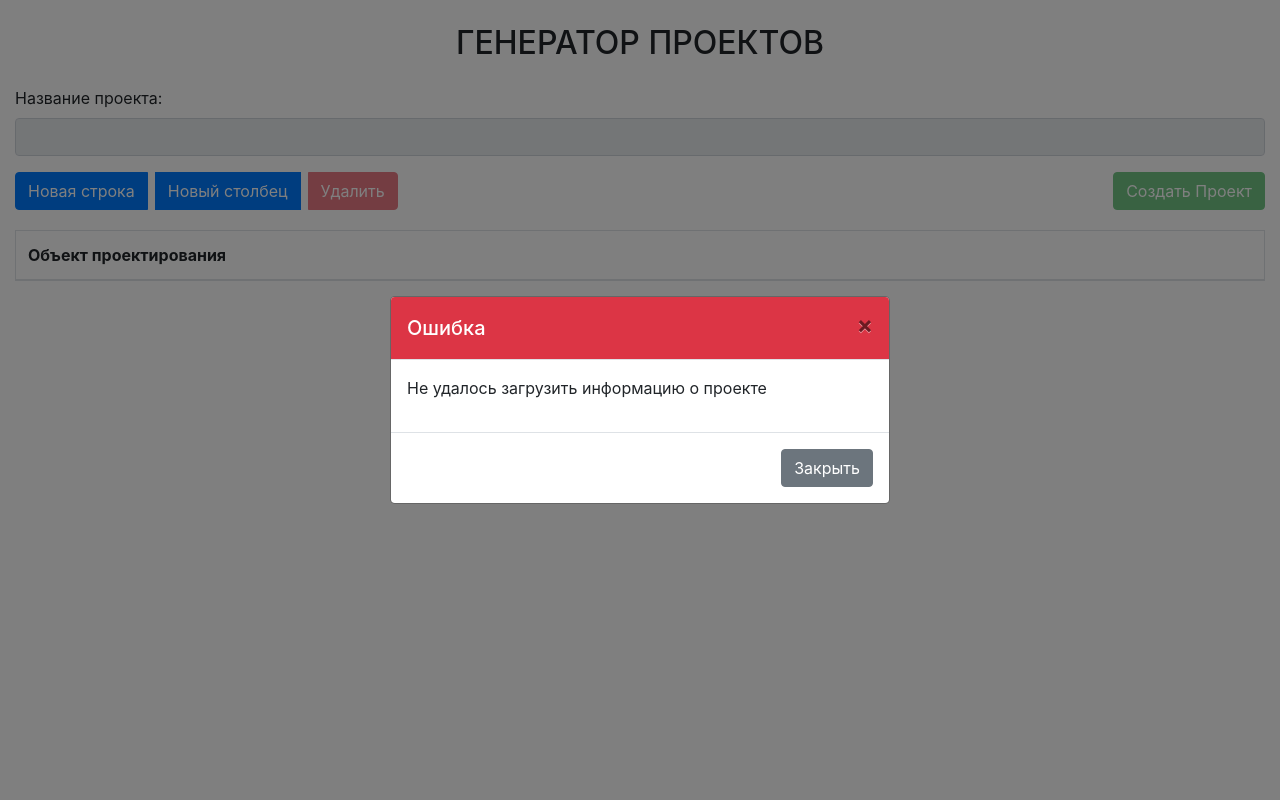
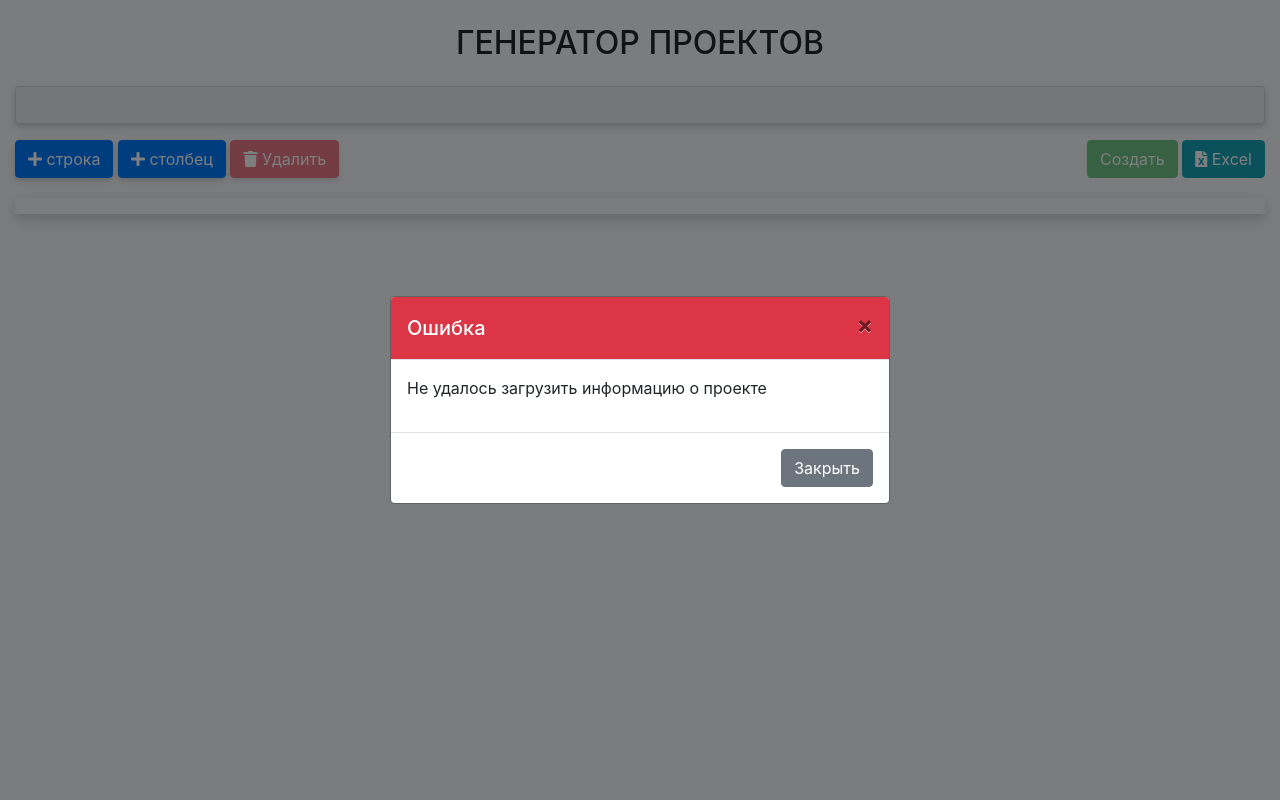
Before and after one commit to Idja88/vitro-project-generator, a Flask app: template templates/index.html in a window 1280 px wide. Run offline with Flask 3, Linux system fonts and the light colour scheme; the template is opened without the code that fills it: most values are stand-ins (such as "Sample title", 1, 10 or a date in 2020); lists and menus that the app fills with data are empty; some libraries are stand-ins or nearby versions.

Commit message:
UI changes

```diff
--- a/static/style.css
+++ b/static/style.css
@@ -1,6 +1,16 @@
+body {
+    background-color: #F6F8FC;
+}
+
 /* Основные стили таблицы */
 .table-responsive {
     margin-top: 20px;
+    box-shadow: 0 4px 8px 0 rgba(0, 0, 0, 0.1), 0 6px 20px 0 rgba(0, 0, 0, 0.1); /* Добавлена тень */
+}
+
+/* Стили для кнопок */
+#newRowButton, #newColumnButton, #deleteButton, #createProjectButton, #projectName {
+    box-shadow: 0 2px 4px 0 rgba(0, 0, 0, 0.1), 0 3px 10px 0 rgba(0, 0, 0, 0.1); /* Добавлена тень */
 }
 
 /* Стили для модальных окон */
@@ -20,6 +30,10 @@
 #selectionMatrix thead th.selected {
     background-color: #cfe2ff !important;
     border-color: #9ec5fe !important;
+}
+
+#selectionMatrix thead th:first-child {
+    cursor: default;
 }
 
 #selectionMatrix thead th:not(:first-child) {
--- a/templates/index.html
+++ b/templates/index.html
@@ -14,33 +14,25 @@
 </head>
 <body>
     <div class="container-fluid mt-4">
-        <div class="mx-auto" style="width: 500px; text-align: center;">
-            <h2 class="mb-4">ГЕНЕРАТОР ПРОЕКТОВ</h2>
+        <div class="mx-auto">
+            <h2 class="mb-4 text-center">ГЕНЕРАТОР ПРОЕКТОВ</h2>
         </div>
         <div class="form-group">
-            <label for="projectName">Название проекта:</label>
             <input class="form-control" type="text" id="projectName" name="projectName" disabled>
         </div>
         <div class="btn-toolbar mb-3 d-flex justify-content-between">
-            <div class="btn-group">
-                <button id="newRowButton" class="btn btn-primary mr-2">Новая строка</button>
-                <button id="newColumnButton" class="btn btn-primary mr-2">Новый столбец</button>
-                <button id="deleteButton" class="btn btn-danger" disabled>Удалить</button>
+            <div>
+                <button id="newRowButton" class="btn btn-primary"><i class="fas fa-plus"></i> строка</button>
+                <button id="newColumnButton" class="btn btn-primary"><i class="fas fa-plus"></i> столбец</button>
+                <button id="deleteButton" class="btn btn-danger" disabled><i class="fas fa-trash"></i> Удалить</button>
             </div>
             <div>
-                <button id="createProjectBtn" class="btn btn-success justify-content-end" disabled>Создать Проект</button>
+                <button id="createProjectBtn" class="btn btn-success" disabled>Создать</button>
+                <button id="exportExcelButton" class="btn btn-info"><i class="fas fa-file-excel"></i> Excel</button>
             </div>
         </div>
         <div class="table-responsive">
-            <table id="selectionMatrix" class="table table-bordered" style="width:100%">
-                <thead>
-                    <tr>
-                        <th>Объект проектирования</th>
-                    </tr>
-                </thead>
-                <tbody>
-                </tbody>
-            </table>
+            <table id="selectionMatrix" class="table table-bordered table-condensed" style="width:100%"></table>
         </div>
 
         <!-- Modal для добавления строк -->
@@ -56,8 +48,6 @@
                     <div class="modal-body">
                         <div class="form-group">
                             <div class="dropdown">
-                                <!-- <label for="customerDropdown">Выберите заказчика:</label> -->
-                                <!-- <select class="form-control" id="customerDropdown" name="customerDropdown"></select> -->
                                 <label for="objectDropdown">Выберите объекты проектирования:</label>
                                 <select class="form-control" id="objectDropdown" multiple></select>
                             </div>
@@ -162,12 +152,12 @@
                     </div>
                     <div class="modal-body">
                         <div class="alert alert-warning">
-                            Вы уверены, что хотите создать/изменить структуру по выбранным элементам?
+                            Вы уверены, что хотите создать/обновить структуру по выбранным элементам?
                         </div>
                     </div>
                     <div class="modal-footer">
                         <button type="button" class="btn btn-secondary" data-dismiss="modal">Отмена</button>
-                        <button type="button" class="btn btn-success" id="confirmCreateProject">Подтвердить</button>
+                        <button type="button" class="btn btn-success" id="confirmCreateProject">Создать</button>
                     </div>
                 </div>
             </div>
```
